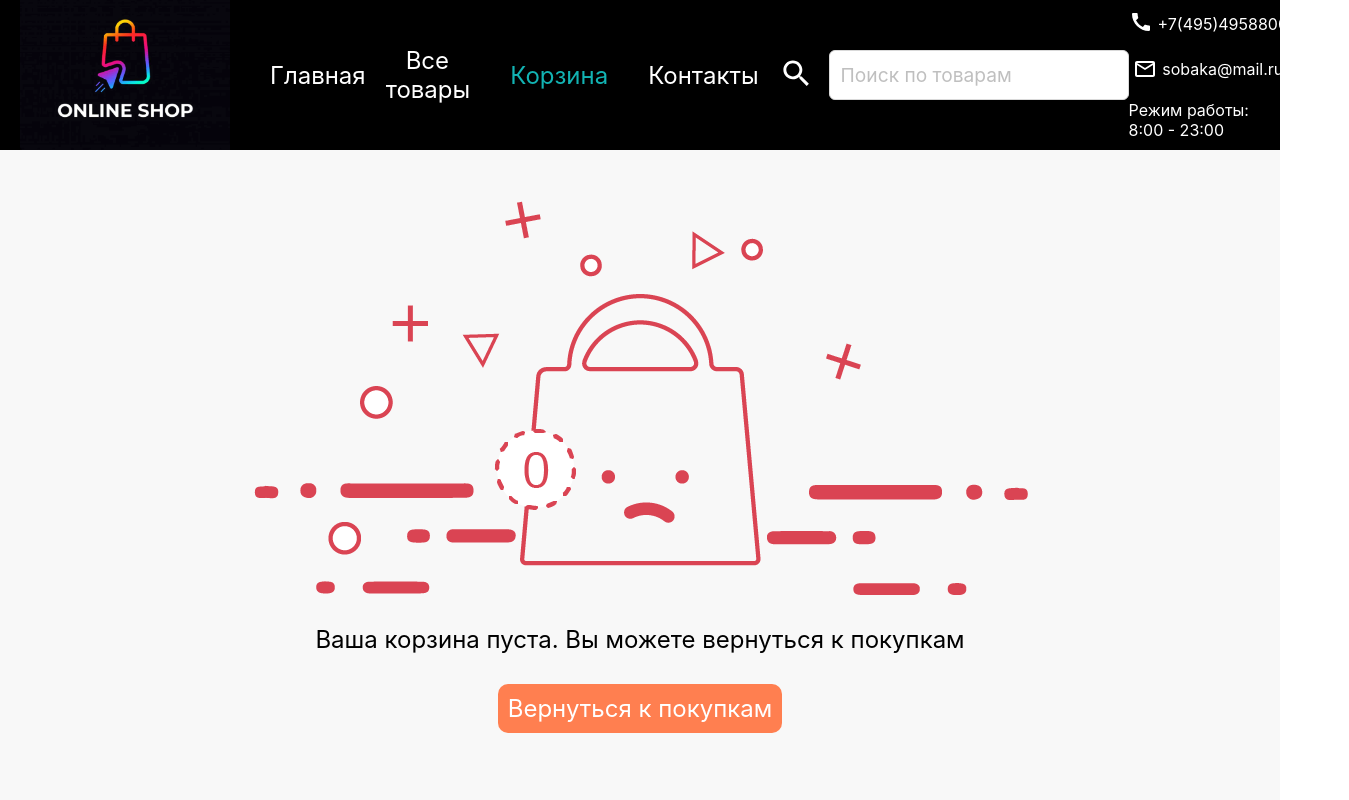
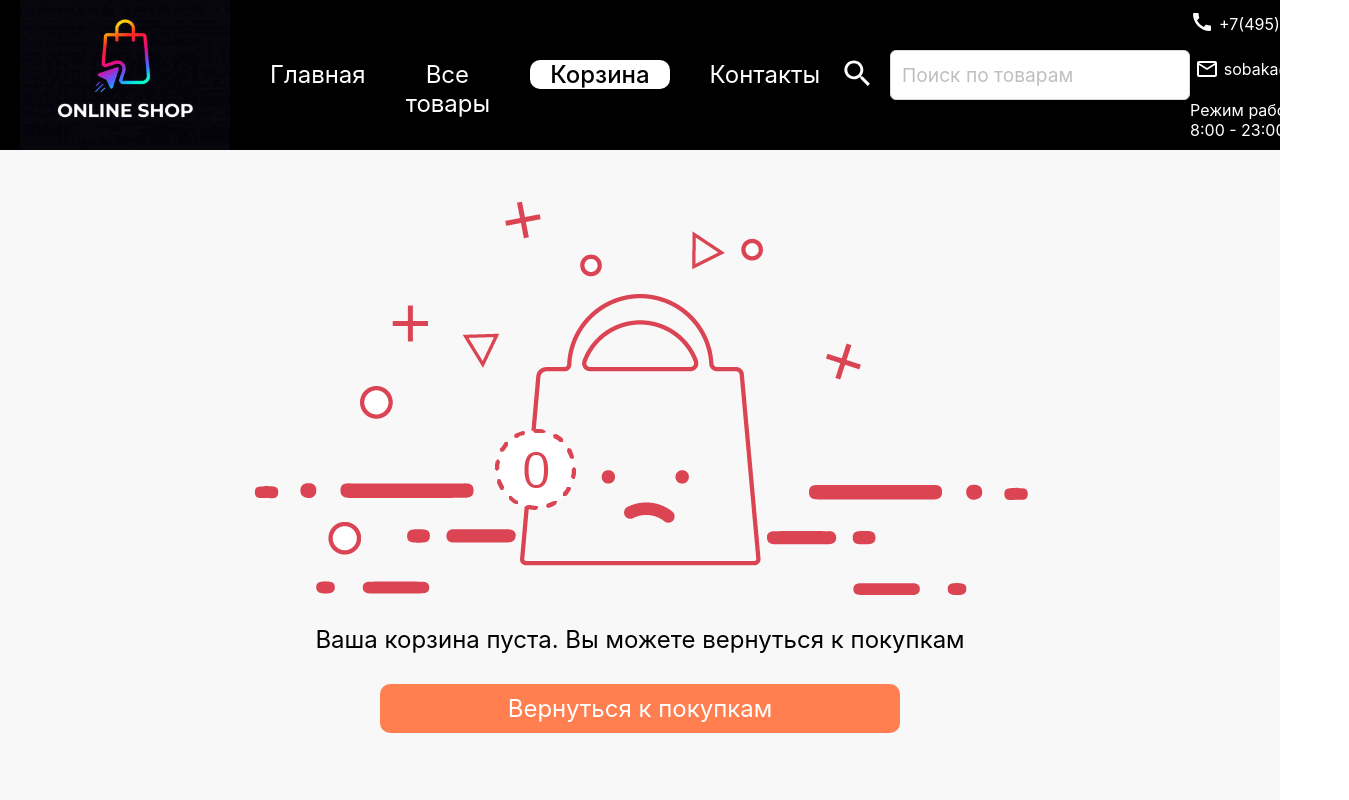
Before and after one commit to w1z4rd1995/Shop-ReactJS, a React (Create React App) app: page /cart in a window 1280 px wide. Shown: the top 800 px of the page, 1349 px wide, since content can reach past the window. Built offline with nearby package versions, Linux system fonts and the light colour scheme.

Commit message:
added cart items counter in header, improved css of app

```diff
--- a/package.json
+++ b/package.json
@@ -2,6 +2,7 @@
     "name": "shop",
     "version": "0.1.0",
     "private": true,
+    "homepage": "https://w1z4rd1995.github.io/shop-test/",
     "dependencies": {
         "@adobe/react-spectrum": "^3.26.0",
         "@emotion/react": "^11.10.5",
@@ -20,6 +21,7 @@
         "axios": "^1.3.2",
         "formik": "^2.2.9",
         "framer-motion": "^10.0.0",
+        "gh-pages": "^5.0.0",
         "mobx": "^6.7.0",
         "mobx-react-lite": "^3.4.0",
         "react": "^18.2.0",
@@ -36,7 +38,9 @@
         "start": "react-scripts start",
         "build": "react-scripts build",
         "test": "react-scripts test",
-        "eject": "react-scripts eject"
+        "eject": "react-scripts eject",
+        "predeploy": "npm run build",
+        "deploy": "gh-pages -d build"
     },
     "eslintConfig": {
         "extends": [
--- a/src/App.css
+++ b/src/App.css
@@ -108,6 +108,7 @@
     text-decoration: none;
 }
 .headerLinks {
+    padding-top: 60px;
     display: flex;
     justify-content: center;
     align-items: center;
@@ -124,22 +125,40 @@
     justify-content: center; */
 }
 
-.header > div > div > a {
+.header > div > div > a,
+.header > div > div > div > a {
     font-size: 1.5rem;
     padding-left: 20px;
     padding-right: 20px;
     color: white;
     text-decoration: none;
+    width: 100%;
+    height: 100%;
+    border-radius: 10px;
 }
 
-.header > div > div > a:hover {
-    text-decoration: underline;
+.header > div > div > a:hover,
+.header > div > div > div > a:hover {
+    /* text-decoration: underline; */
+    background-color: white;
+    color: black;
 }
-.header > div > div > a.active {
-    color: rgb(18, 179, 179);
+.header > div > div > a.active,
+.header > div > div > div > a.active {
+    background-color: white;
+    color: black;
     cursor: default;
+    font-weight: 500;
 }
-
+.headerLinks > div:hover {
+}
+.headerLinks > div {
+    height: 100%;
+}
+.headerLinks {
+    display: flex;
+    gap: 20px;
+}
 .catalogContent {
     display: grid;
     /* grid-template-columns: auto auto auto; */
@@ -514,6 +533,8 @@
 }
 
 .emptyCart > div > a {
+    text-align: center;
+    width: 500px;
     font-size: 1.5rem;
     background-color: coral;
     padding: 10px;
@@ -521,6 +542,7 @@
     text-decoration: none;
     border-radius: 10px;
 }
+
 .emptyCart > div > #text {
     font-size: 1.5rem;
     background-color: coral;
@@ -532,6 +554,9 @@
 
 .emptyCart > div > a:hover {
     background-color: chocolate;
+}
+.emptyCart > div > a:foc {
+    top: 10px;
 }
 
 .filters > div {
@@ -1218,6 +1243,10 @@
 }
 .feedBackButton > button:hover {
     cursor: pointer;
+    background-color: rgb(109, 109, 109);
+}
+.feedBackButton:active {
+    top: 10px;
 }
 
 .css-tzssek-MuiSvgIcon-root {
@@ -1319,6 +1348,7 @@
     background-color: rgb(240, 240, 240);
     cursor: pointer;
     border-radius: 10px;
+    transition: all 0.3s;
 }
 .searchedItem > div {
     display: flex;
@@ -1364,3 +1394,27 @@
     gap: 10px;
     padding: 10px 10px 10px 10px;
 }
+
+.userName {
+    padding-top: 15px;
+}
+
+.cartCount {
+    margin-left: 118px;
+    margin-top: -46px;
+    display: flex;
+    justify-content: center;
+    align-items: center;
+    background-color: coral;
+    width: 30px;
+    height: 30px;
+    position: absolute;
+    color: white;
+    border-radius: 15px;
+    font-size: 1.3rem;
+    font-weight: 400;
+    transition: all 1s;
+}
+.cartStyle {
+    position: relative;
+}
--- a/src/App.js
+++ b/src/App.js
@@ -4,7 +4,6 @@ import { Catalog } from "./Pages/Catalog";
 import { Contacts } from "./Pages/Contacts";
 import { Main } from "./Pages/Main";
 import { observer } from "mobx-react-lite";
-import { CategoryProducts } from "./Pages/CategoryProducts";
 import { Products } from "./components/Products";
 import { Cart } from "./Pages/Cart";
 import { OneProductPage } from "./Pages/OneProductPage";
@@ -15,14 +14,11 @@ import MailOutlineIcon from "@mui/icons-material/MailOutline";
 import TelegramIcon from "@mui/icons-material/Telegram";
 import FacebookIcon from "@mui/icons-material/Facebook";
 import TwitterIcon from "@mui/icons-material/Twitter";
-import { SearchField } from "@adobe/react-spectrum";
 import { Input } from "antd";
 import { useState } from "react";
-import Menu from "@mui/material/Menu";
-import MenuItem from "@mui/material/MenuItem";
 import SearchIcon from "@mui/icons-material/Search";
 import { SearchedProducts } from "./components/SearchedProducts";
-import Search from "antd/es/transfer/search";
+import { store } from "./Stores/AppStore";
 
 const App = observer(() => {
     const [searchInputValue, setSearchInputValue] = useState("");
@@ -82,7 +78,14 @@ const App = observer(() => {
                         <NavLink to="/products">Все товары</NavLink>
                     </div>
                     <div>
-                        <NavLink to="/cart">Корзина</NavLink>
+                        <div className="cartStyle">
+                            <NavLink to="/cart">Корзина</NavLink>
+                        </div>
+                        {store.cartCount !== 0 ? (
+                            <div className="cartCount">{store.cartCount}</div>
+                        ) : (
+                            ""
+                        )}
                     </div>
                     <div>
                         <NavLink to="/contacts">Контакты</NavLink>
--- a/src/Pages/Main.js
+++ b/src/Pages/Main.js
@@ -2,8 +2,18 @@ import { observer } from "mobx-react-lite";
 import { store } from "../Stores/AppStore";
 import "react-responsive-carousel/lib/styles/carousel.min.css";
 import { Carousel } from "antd";
+import { useEffect } from "react";
 
 export const Main = observer(() => {
+    useEffect(() => {
+        if (store.IsReady === false) {
+            store.fetchData();
+            console.log("зашел фетч");
+            store.setIsReady(true);
+        }
+        store.setSliderValue([store.minPrice, store.maxPrice]);
+    }, [store.minPrice]);
+
     const contentStyle = {
         display: "flex",
         height: "600px",
--- a/src/Pages/OneProductPage.js
+++ b/src/Pages/OneProductPage.js
@@ -68,9 +68,10 @@ export const OneProductPage = observer(() => {
                                         <input
                                             type="button"
                                             value="В корзину"
-                                            onClick={() =>
-                                                store.addCart(item.id)
-                                            }
+                                            onClick={() => {
+                                                store.addCart(item.id);
+                                                store.findCartCount();
+                                            }}
                                         />
                                     ) : (
                                         <>
--- a/src/Stores/AppStore.js
+++ b/src/Stores/AppStore.js
@@ -46,6 +46,7 @@ export class AppStore {
     oneNewItem = {};
 
     sliderValue = [];
+    cartCount = 0;
 
     IsReady = false;
     isChecked = { price: false, name: false, rating: false };
@@ -87,6 +88,16 @@ export class AppStore {
 
         store.findMinMaxPrice();
     };
+
+    findCartCount() {
+        let count = 0;
+        store.ApiData.map((item) => {
+            if (item.isCart === true) {
+                count += 1;
+            }
+            this.cartCount = count;
+        });
+    }
     setVisibleItems = (value) => {
         this.visibleItems = 0;
         // this.invisibleItems = 100;
--- a/src/components/ItemCounter.js
+++ b/src/components/ItemCounter.js
@@ -30,6 +30,7 @@ export const ItemCounter = observer((props) => {
         if (counter === 0) {
             store.deleteCartItem(props.Id);
             store.setCategoryFilter(props.Item);
+            store.findCartCount();
         }
     };
 
--- a/src/components/OneProduct.js
+++ b/src/components/OneProduct.js
@@ -35,6 +35,7 @@ export const OneProduct = observer((props) => {
                         onClick={() => {
                             store.addCart(props.Item.id);
                             store.setCategoryFilter(props.Item);
+                            store.findCartCount();
                         }}
                     ></input>
                 ) : (
--- a/src/components/Products.js
+++ b/src/components/Products.js
@@ -25,15 +25,6 @@ export const Products = observer(() => {
             }, 500);
         }
     };
-
-    useEffect(() => {
-        if (store.IsReady === false) {
-            store.fetchData();
-            console.log("зашел фетч");
-            store.setIsReady(true);
-        }
-        store.setSliderValue([store.minPrice, store.maxPrice]);
-    }, [store.minPrice]);
 
     return (
         store.IsReady &&
```
Also changed, not shown: 1 other file (tests, documents, lock files or other folders).
